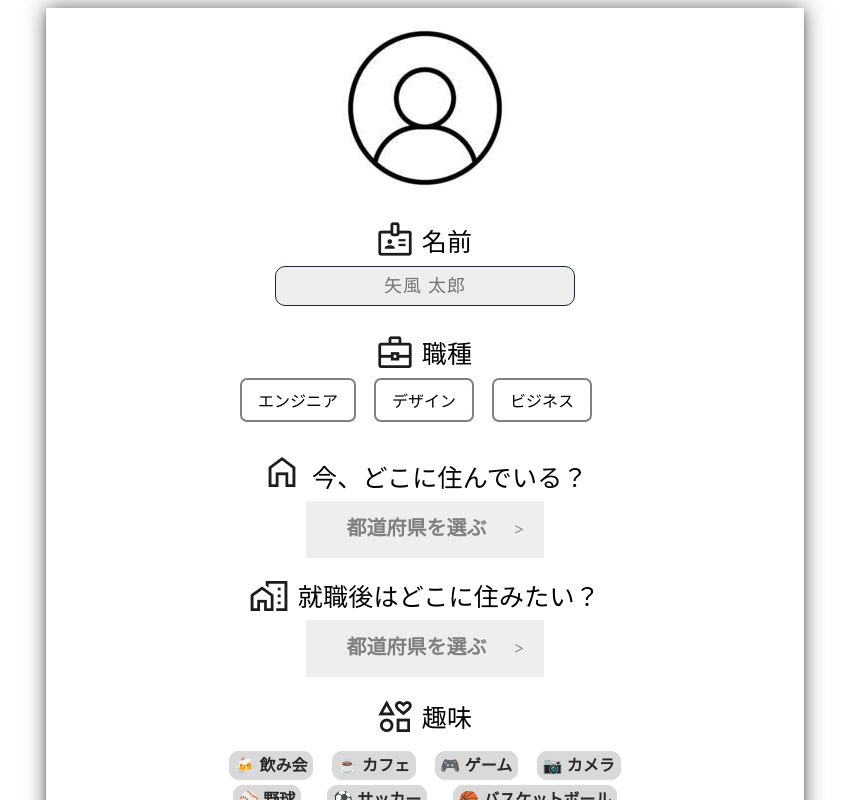
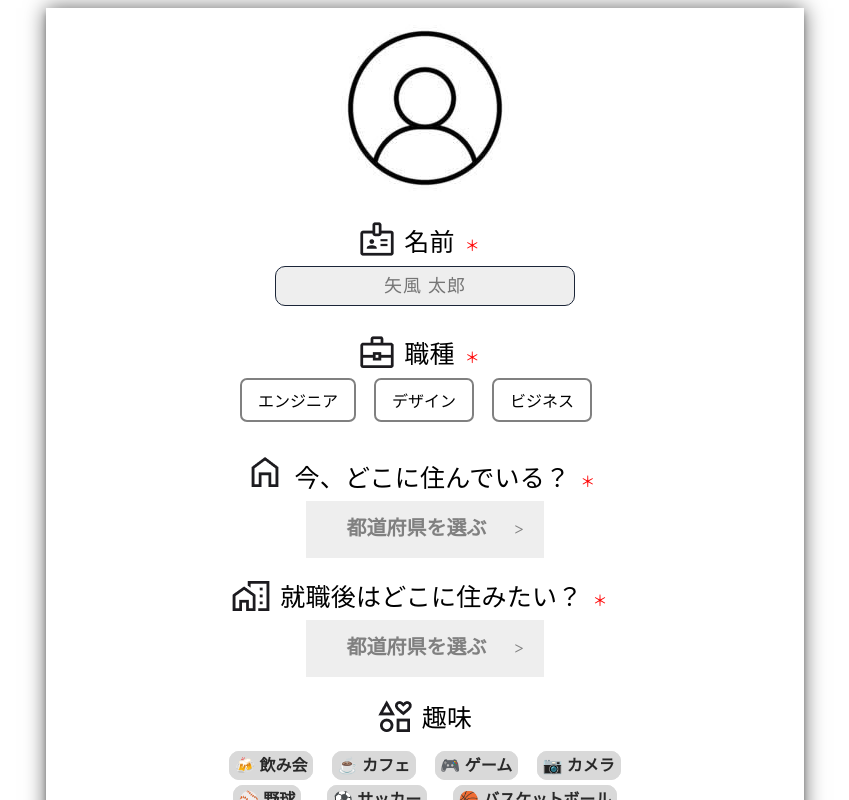
Before and after one commit to ExpectBonus/doko-yahoo, a Vue app in the folder front/: page /profile in a window 1280 px wide. Shown: the top 800 px of the page, without its empty margins (215-1064 px from the left). Built offline with nearby package versions, Linux system fonts and the light colour scheme.

Commit message:
Add: required-mark

```diff
--- a/front/src/views/ProfileView.css
+++ b/front/src/views/ProfileView.css
@@ -53,6 +53,12 @@
 .label-form {
 	/* margin-right: 200px; */
 	/* width: 80%; */
+}
+
+.required-mark {
+	padding: 10px;
+	font-size: 15px;
+	color: red;
 }
 
 .label-name {
--- a/front/src/views/ProfileView.html
+++ b/front/src/views/ProfileView.html
@@ -17,7 +17,7 @@
 			<div class="input-form">
 				<div class="label-form">
 					<img class="label-icon" src="../assets/badge.png">
-					<span class="label-name">名前</span>
+					<span class="label-name">名前</span><span class="required-mark">＊</span>
 				</div>
 				<div class="input-username">
 					<label class="input-username-label">
@@ -31,7 +31,7 @@
 			<div class="input-form">
 				<div class="label-form">
 					<img class="label-icon" src="../assets/business_center.png">
-					<span class="label-name">職種</span>
+					<span class="label-name">職種</span><span class="required-mark">＊</span>
 				</div>
 				<div class="select-jobs">
 					<input type="radio" class="input-job-field" id="engineer" name="job" value="エンジニア" v-model="job">
@@ -46,7 +46,7 @@
 			<div class="input-form">
 				<div class="label-form">
 					<img class="label-icon" src="../assets/home.png">
-					<span class="label-name">今、どこに住んでいる？</span>
+					<span class="label-name">今、どこに住んでいる？</span><span class="required-mark">＊</span>
 				</div>
 				<div class="modal-button-field">
 					<a href="#select-born-pref" v-if="born_pref" class="modal-button-selected">
@@ -88,7 +88,7 @@
 			<div class="input-form">
 				<div class="label-form">
 					<img class="label-icon" src="../assets/home_work.png">
-					<span class="label-name">就職後はどこに住みたい？</span>
+					<span class="label-name">就職後はどこに住みたい？</span><span class="required-mark">＊</span>
 				</div>
 
 				<div class="modal-button-field">
@@ -106,7 +106,7 @@
 					<a href="#!" class="modal-overlay"></a>
 					<div class="modal-window">
 						<div class="modal-content">
-							<p class="modal-title">最大で3つまで選んでください</p>
+							<p class="modal-title">最大3つまで選んでください</p>
 							<div v-if="isSelectedPrefs()" class="show-prefs-container">
 								<div v-for="(pref, index) in selectedPrefs" :key="index">
 									<span class="selected-born">第{{index + 1}}希望：{{pref}}</span>
```
